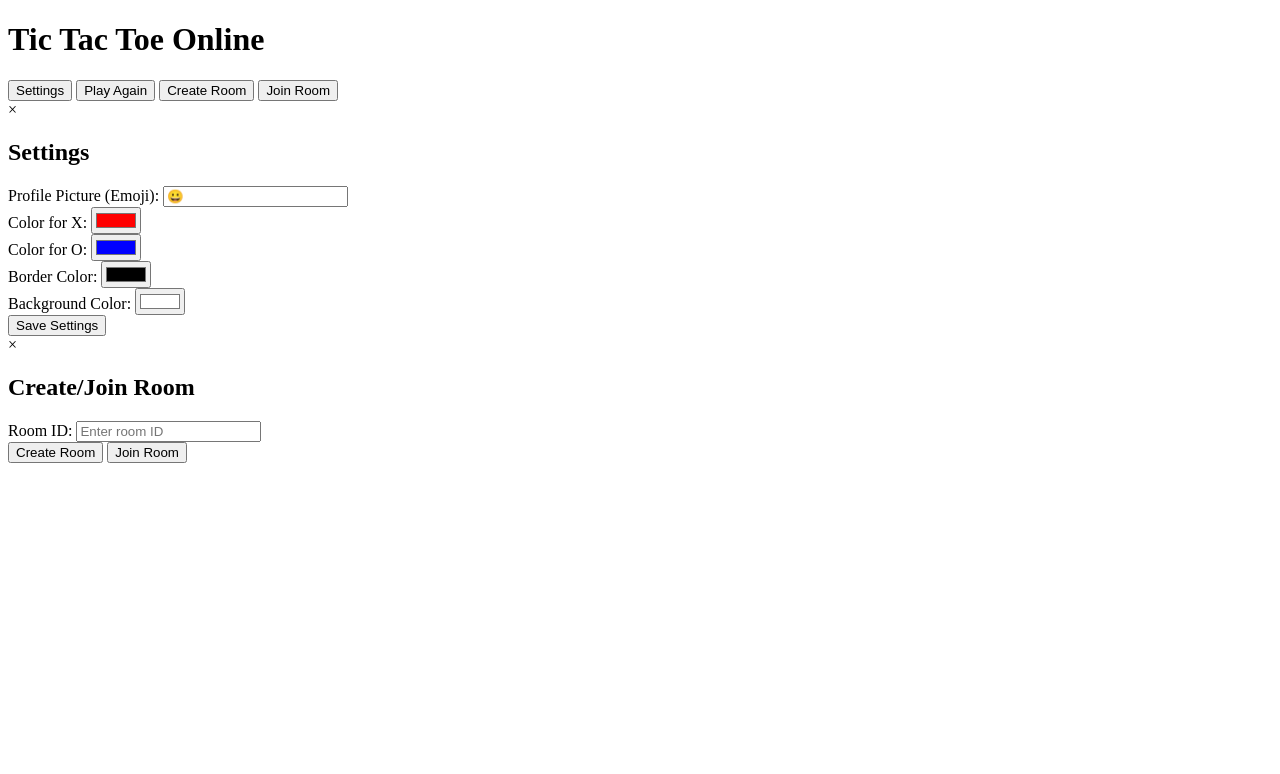
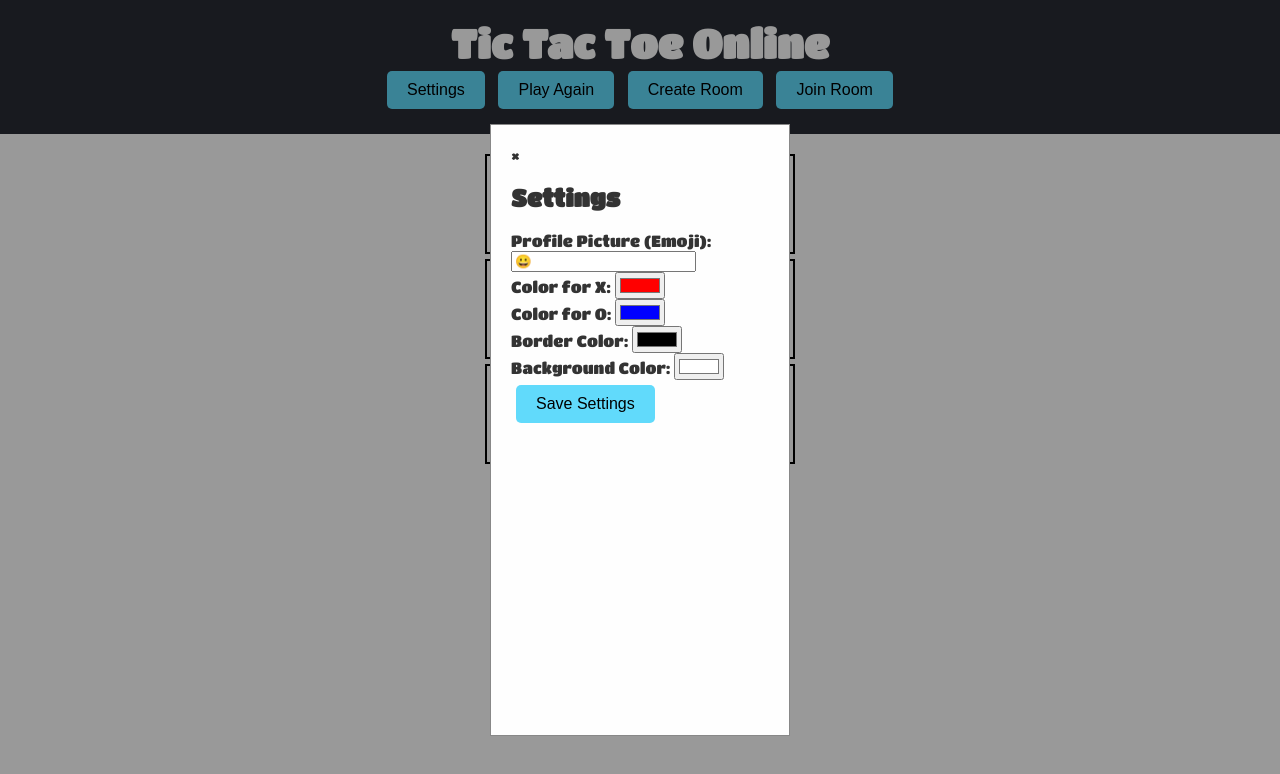
Before and after one commit to PrimateTerrorVR/tic-tac-toe, a plain HTML site: page index.html in a window 1280 px wide. Both pictures are taken after a click on the button "Settings". Drawn offline with Linux system fonts and the light colour scheme.

Commit message:
Update styles.css

```diff
--- a/styles.css
+++ b/styles.css
@@ -1,103 +1,111 @@
-const board = document.getElementById('board');
-const playAgainButton = document.getElementById('play-again');
-const settingsButton = document.getElementById('settings-button');
-const settingsModal = document.getElementById('settings-modal');
-const closeSettings = document.getElementById('close-settings');
-const saveSettingsButton = document.getElementById('save-settings');
+* {
+    box-sizing: border-box;
+}
 
-let currentPlayer = 'X';
-let boardState = ['', '', '', '', '', '', '', '', ''];
-let gameActive = true;
-let aiMode = false;
-let rankedMode = false;
-let userRank = 'Bronze I'; // Default rank
-let profilePic = '😀';
+body {
+    font-family: 'Titan One', cursive;
+    background-color: var(--background-color);
+    color: #333;
+    margin: 0;
+    padding: 0;
+    display: flex;
+    flex-direction: column;
+    align-items: center;
+}
 
-// Initialize board
-const initBoard = () => {
-    board.innerHTML = '';
-    boardState.fill('');
-    currentPlayer = 'X';
-    gameActive = true;
+header {
+    background-color: #282c34;
+    padding: 20px;
+    width: 100%;
+    text-align: center;
+}
 
-    for (let i = 0; i < 9; i++) {
-        const cell = document.createElement('div');
-        cell.classList.add('cell');
-        cell.addEventListener('click', () => handleCellClick(i));
-        board.appendChild(cell);
-    }
-};
+h1 {
+    margin: 0;
+    font-size: 2.5rem;
+    color: #ffffff;
+}
 
-// Handle cell clicks
-const handleCellClick = (index) => {
-    if (boardState[index] || !gameActive) return;
-    boardState[index] = currentPlayer;
-    renderCell(index);
-    checkWinConditions();
-    if (gameActive && aiMode && currentPlayer === 'X') {
-        setTimeout(aiMove, 1000);
-    }
-};
+button {
+    padding: 10px 20px;
+    margin: 5px;
+    border: none;
+    border-radius: 5px;
+    cursor: pointer;
+    background-color: #61dafb;
+    font-size: 1rem;
+    transition: background-color 0.3s, transform 0.3s;
+}
 
-// Render cell based on state
-const renderCell = (index) => {
-    const cell = board.children[index];
-    if (currentPlayer === 'X') {
-        cell.innerHTML = `<div class="x-part">X</div>`;
-    } else {
-        cell.innerHTML = `<div class="o"></div>`;
-    }
-    cell.classList.add('clicked');
-};
+button:hover {
+    background-color: #21a1f1;
+    transform: scale(1.05);
+}
 
-// Check for win conditions
-const checkWinConditions = () => {
-    const winningConditions = [
-        [0, 1, 2],
-        [3, 4, 5],
-        [6, 7, 8],
-        [0, 3, 6],
-        [1, 4, 7],
-        [2, 5, 8],
-        [0, 4, 8],
-        [2, 4, 6],
-    ];
+#board {
+    display: grid;
+    grid-template-columns: repeat(3, 100px);
+    grid-template-rows: repeat(3, 100px);
+    gap: 5px;
+    margin: 20px;
+}
 
-    for (const condition of winningConditions) {
-        const [a, b, c] = condition;
-        if (boardState[a] && boardState[a] === boardState[b] && boardState[a] === boardState[c]) {
-            announceWinner(boardState[a]);
-            return;
-        }
-    }
+.cell {
+    width: 100px;
+    height: 100px;
+    display: flex;
+    justify-content: center;
+    align-items: center;
+    border: 2px solid var(--border-color);
+    background-color: var(--background-color);
+    font-size: 3rem;
+    color: var(--color-x);
+}
 
-    if (!boardState.includes('')) {
-        announceDraw();
-    } else {
-        currentPlayer = currentPlayer === 'X' ? 'O' : 'X';
-    }
-};
+.cell.clicked {
+    cursor: not-allowed;
+}
 
-// Announce winner
-const announceWinner = (winner) => {
-    alert(`${winner} wins!`);
-    gameActive = false;
-};
+.modal {
+    display: none;
+    position: fixed;
+    z-index: 1;
+    left: 0;
+    top: 0;
+    width: 100%;
+    height: 100%;
+    overflow: auto;
+    background-color: rgb(0, 0, 0);
+    background-color: rgba(0, 0, 0, 0.4);
+    padding-top: 60px;
+}
 
-// Announce draw
-const announceDraw = () => {
-    alert("It's a draw!");
-    gameActive = false;
-};
+.modal-content {
+    background-color: #fefefe;
+    margin: 5% auto;
+    padding: 20px;
+    border: 1px solid #888;
+    width: 300px;
+}
 
-// AI Move
-const aiMove = () => {
-    let availableCells = boardState.map((cell, index) => (cell === '' ? index : null)).filter(cell => cell !== null);
-    let randomCell = availableCells[Math.floor(Math.random() * availableCells.length)];
-    if (randomCell !== undefined) {
-        handleCellClick(randomCell);
-    }
-};
+#notifications {
+    margin-top: 20px;
+}
 
-// Event Listeners
-playAgainButton.addEvent
+.x-part {
+    display: flex;
+    align-items: center;
+    justify-content: center;
+    color: var(--color-x);
+}
+
+.o {
+    display: flex;
+    align-items: center;
+    justify-content: center;
+    color: var(--color-o);
+    border-radius: 50%;
+    border: 5px solid var(--color-o);
+    width: 80%;
+    height: 80%;
+}
```
